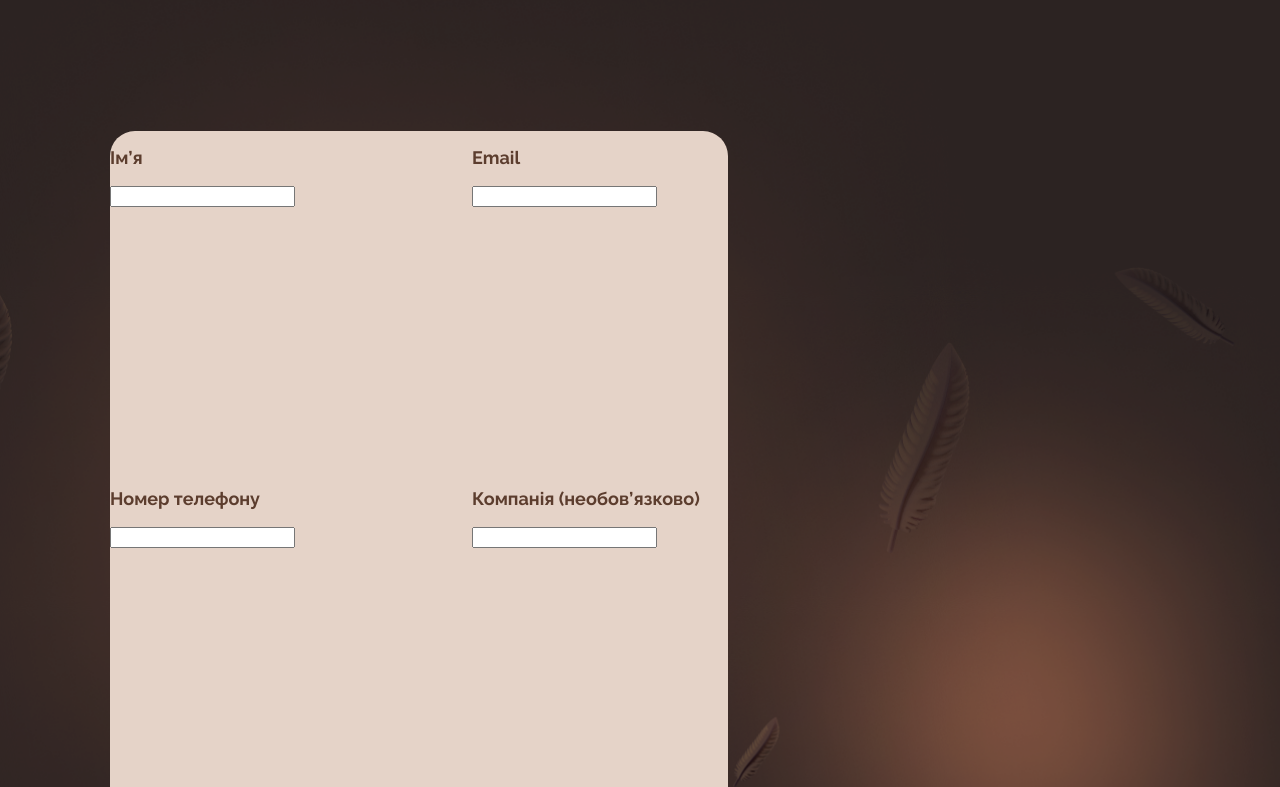
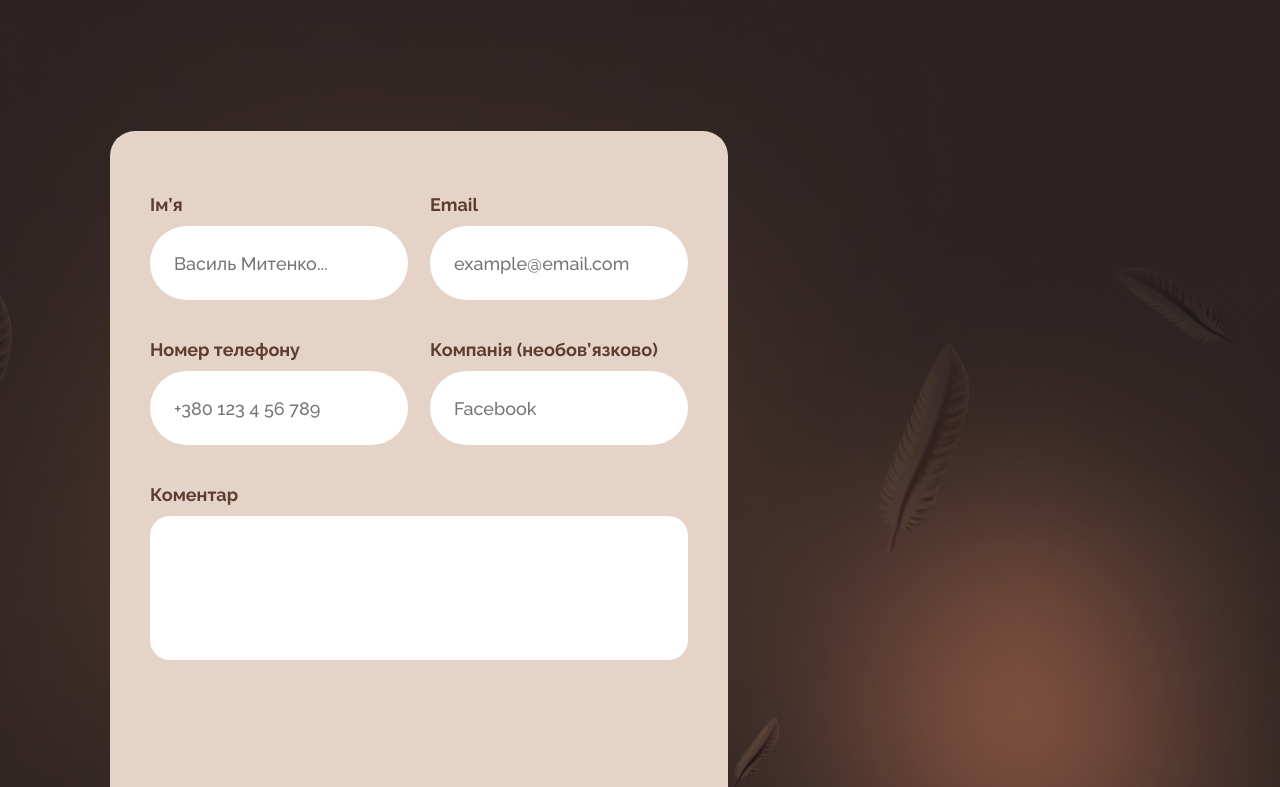
Before and after one commit to kirill25460/book_service, a React (Create React App) app: page / in a window 1280 px wide. Shown: the part 2160-2947 px from the top of the page. Built offline with nearby package versions, Linux system fonts and the light colour scheme.

Commit message:
edit form

```diff
--- a/src/components/Contact/Contact.jsx
+++ b/src/components/Contact/Contact.jsx
@@ -3,9 +3,11 @@ import {
   Left,
   Right,
   FormContainer,
-  FormSmallText,
+  FormText,
   FormSmallInput,
-  FormSmallContainer
+  FormSmallContainer,
+  FormBigContainer,
+  FormBigInput
 } from './Contact.stylde';
 
 const Contact = () => {
@@ -14,21 +16,25 @@ const Contact = () => {
       <Left>
         <FormContainer>
           <FormSmallContainer>
-            <FormSmallText>Ім’я</FormSmallText>
-            <FormSmallInput></FormSmallInput>
+            <FormText>Ім’я</FormText>
+            <FormSmallInput placeholder='Василь Митенко...'/>
           </FormSmallContainer>
           <FormSmallContainer>
-            <FormSmallText>Email</FormSmallText>
-            <FormSmallInput></FormSmallInput>
+            <FormText>Email</FormText>
+            <FormSmallInput placeholder='example@email.com'/>
           </FormSmallContainer>
           <FormSmallContainer>
-            <FormSmallText>Номер телефону</FormSmallText>
-            <FormSmallInput></FormSmallInput>
+            <FormText>Номер телефону</FormText>
+            <FormSmallInput placeholder='+380 123 4 56 789'/>
           </FormSmallContainer>
           <FormSmallContainer>
-            <FormSmallText>Компанія (необов’язково)</FormSmallText>
-            <FormSmallInput></FormSmallInput>
+            <FormText>Компанія (необов’язково)</FormText>
+            <FormSmallInput placeholder='Facebook'/>
           </FormSmallContainer>
+          <FormBigContainer>
+            <FormText>Коментар</FormText>
+            <FormBigInput />
+          </FormBigContainer>
         </FormContainer>
       </Left>
       <Right></Right>
--- a/src/components/Contact/Contact.stylde.jsx
+++ b/src/components/Contact/Contact.stylde.jsx
@@ -16,13 +16,12 @@ export const Left = styled.div`
   margin-top: 135px;
 `;
 
-export const Right = styled.div`
-
-`;
+export const Right = styled.div``;
 
 export const FormContainer = styled.form`
-  width: 618px;
-  height: 682px;
+  width: 538px;
+  height: 537px;
+  padding: 65px 40px 80px 40px;
   background-color: #e5d3c8;
   border-radius: 25px;
   display: flex;
@@ -30,19 +29,56 @@ export const FormContainer = styled.form`
   justify-content: space-between;
 `;
 
-export const FormSmallContainer = styled.div`
-    width: 256px;
-`;
+export const FormSmallContainer = styled.div``;
+export const FormBigContainer = styled.div``;
 
-export const FormSmallText = styled.p`
+export const FormText = styled.p`
   font-family: 'Raleway', sans-serif;
   font-style: normal;
   font-weight: 700;
   font-size: 18px;
   line-height: 18px;
   color: #5c3d2e;
+  margin-top: 0;
+  margin-bottom: 12px;
 `;
 
 export const FormSmallInput = styled.input`
+  font-family: 'Raleway', sans-serif;
+  font-style: normal;
+  font-weight: 400;
+  font-size: 18px;
+  line-height: 18px;
+  color: #ab9284;
 
+  width: 232px;
+  height: 72px;
+  border-radius: 50px;
+  border: none;
+  padding-left: 24px;
+
+  &:focus {
+    outline: none;
+  }
 `;
+
+export const FormBigInput = styled.input`
+  font-family: 'Raleway', sans-serif;
+  font-style: normal;
+  font-weight: 400;
+  font-size: 18px;
+  line-height: 18px;
+  color: #ab9284;
+
+  width: 512px;
+  height: 142px;
+  border-radius: 20px;
+  border: none;
+  padding-left: 24px;
+
+  margin-bottom: 32px;
+
+  &:focus {
+    outline: none;
+  }
+`;
```
